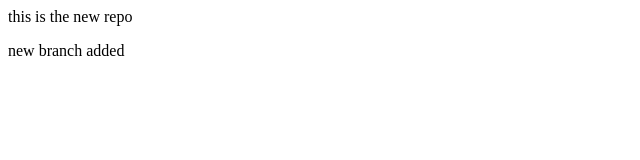
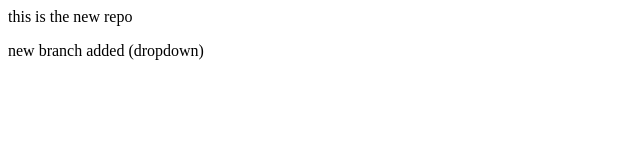
Before and after one commit to Bishal103/LocalRepo, a plain HTML site: page index.html in a window 1280 px wide. Shown: the full height of the page, 0-640 px from the left. Drawn offline with Linux system fonts and the light colour scheme.

Commit message:
add dropown

```diff
--- a/index.html
+++ b/index.html
@@ -1,2 +1,2 @@
 <p>this is the new repo</p>
-<p>new branch added</p>
+<p>new branch added (dropdown)</p>
```
